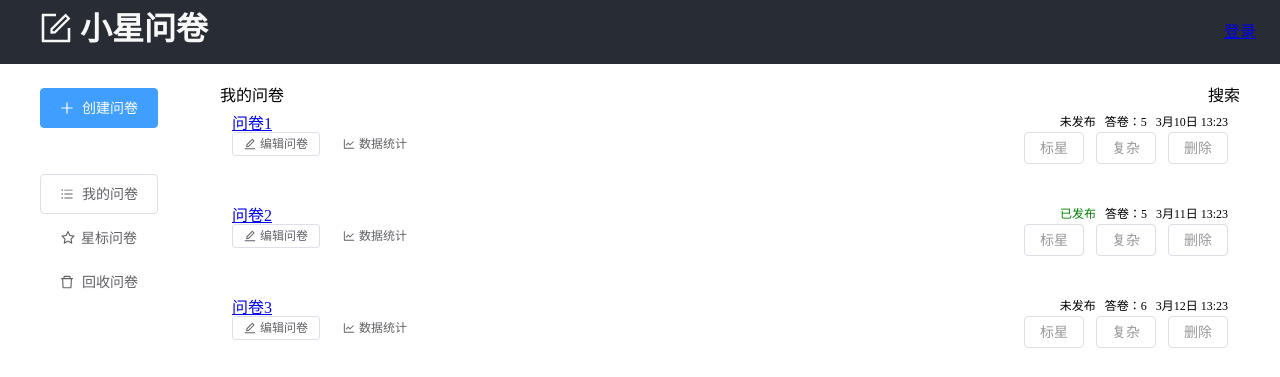
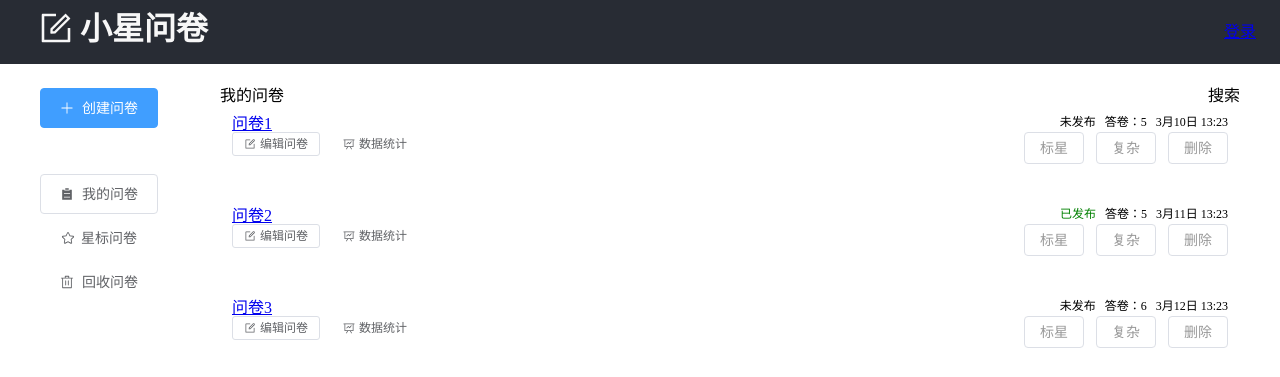
Before and after one commit to xing-6464/v-questionnaire-star, a Vue app: page /manage/list in a window 1280 px wide. Shown: the top 377 px of the page. Built offline with nearby package versions, Linux system fonts and the light colour scheme.

Commit message:
fix(icon): 修复element组件中使用antdesign图标库出现的bug

```diff
--- a/components.d.ts
+++ b/components.d.ts
@@ -11,11 +11,8 @@ declare module 'vue' {
     ElDivider: typeof import('element-plus/es')['ElDivider']
     ElFooter: typeof import('element-plus/es')['ElFooter']
     ElHeader: typeof import('element-plus/es')['ElHeader']
-    ElIcon: typeof import('element-plus/es')['ElIcon']
-    ElImage: typeof import('element-plus/es')['ElImage']
     ElMain: typeof import('element-plus/es')['ElMain']
     ElSpace: typeof import('element-plus/es')['ElSpace']
-    ElText: typeof import('element-plus/es')['ElText']
     Logo: typeof import('./src/components/Logo.vue')['default']
     QuestionCard: typeof import('./src/components/QuestionCard.vue')['default']
     RouterLink: typeof import('vue-router')['RouterLink']
--- a/src/App.vue
+++ b/src/App.vue
@@ -1,7 +1,3 @@
 <template>
   <router-view></router-view>
 </template>
-
-<script setup lang="ts">
-import { RouterView } from 'vue-router'
-</script>
--- a/src/components/QuestionCard.vue
+++ b/src/components/QuestionCard.vue
@@ -2,32 +2,23 @@
   <div class="container">
     <div class="title">
       <div class="left">
-        <a href="#">{{ props.data.title }}</a>
+        <a href="#">{{ title }}</a>
       </div>
       <div class="right">
-        <span v-if="props.data.isPublished" :style="{ color: 'green' }">已发布</span>
+        <span v-if="isPublished" :style="{ color: 'green' }">已发布</span>
         <span v-else>未发布</span>
         &nbsp;
-        <span>答卷：{{ props.data.answerCount }}</span>
+        <span>答卷：{{ answerCount }}</span>
         &nbsp;
-        <span>{{ props.data.createdAt }}</span>
+        <span>{{ createdAt }}</span>
       </div>
     </div>
     <div class="button-container">
       <div class="left">
-        <el-button
-          :icon="h(EditOutlined)"
-          size="small"
-          @click="() => router.push(`/question/edit/${props.data._id}`)"
-        >
+        <el-button :icon="Edit" size="small" @click="() => router.push(`/question/edit/${_id}`)">
           编辑问卷
         </el-button>
-        <el-button
-          :icon="h(LineChartOutlined)"
-          size="small"
-          text
-          @click="() => router.push(`/question/stat/${props.data._id}`)"
-        >
+        <el-button :icon="DataLine" size="small" text @click="routerPush(_id)">
           数据统计
         </el-button>
       </div>
@@ -41,12 +32,11 @@
 </template>
 
 <script setup lang="ts">
-import { h } from 'vue'
+import { nextTick } from 'vue'
 import { useRouter } from 'vue-router'
-import { EditOutlined, LineChartOutlined } from '@ant-design/icons-vue'
+import { Edit, DataLine } from '@element-plus/icons-vue'
 
 type PropsType = {
-  data: {
   _id: string
   title: string
   isStar: boolean
@@ -54,9 +44,13 @@ type PropsType = {
   answerCount: number
   createdAt: string
 }
-}
 const props = defineProps<PropsType>()
 const router = useRouter()
+
+async function routerPush(_id: string) {
+  await nextTick()
+  router.push(`/question/stat/${_id}`)
+}
 </script>
 
 <style scoped lang="scss">
--- a/src/layouts/ManageLayout.vue
+++ b/src/layouts/ManageLayout.vue
@@ -2,43 +2,53 @@
   <div class="container">
     <div class="left">
       <el-space direction="vertical">
-        <el-button type="primary" size="large" :icon="h(PlusOutlined)">创建问卷</el-button>
+        <el-button type="primary" size="large" :icon="Plus">创建问卷</el-button>
         <el-divider></el-divider>
         <el-button
           :type="route.path.startsWith('/manage/list') ? 'default' : 'text'"
           size="large"
-          :icon="h(BarsOutlined)"
-          @click="() => router.push('/manage/list')"
-          >我的问卷</el-button
+          :icon="List"
+          @click="routerPath('/manage/list')"
         >
+          我的问卷
+        </el-button>
         <el-button
           :type="route.path.startsWith('/manage/star') ? 'default' : 'text'"
-          :icon="h(StarOutlined)"
-          @click="() => router.push('/manage/star')"
-          >星标问卷</el-button
+          :icon="Star"
+          @click="routerPath('/manage/star')"
         >
+          星标问卷
+        </el-button>
         <el-button
           :type="route.path.startsWith('/manage/trash') ? 'default' : 'text'"
           size="large"
-          :icon="h(DeleteOutlined)"
-          @click="() => router.push('/manage/trash')"
-          >回收问卷</el-button
+          :icon="Delete"
+          @click="routerPath('/manage/trash')"
         >
+          回收问卷
+        </el-button>
       </el-space>
     </div>
     <div class="right">
-      <router-view />
+      <router-view v-slot="{ Component }">
+        <keep-alive>
+          <component :is="Component" />
+        </keep-alive>
+      </router-view>
     </div>
   </div>
 </template>
 
 <script setup lang="ts">
-import { h } from 'vue'
-import { useRoute, useRouter, RouterView } from 'vue-router'
-import { PlusOutlined, BarsOutlined, StarOutlined, DeleteOutlined } from '@ant-design/icons-vue'
+import { useRoute, useRouter } from 'vue-router'
+import { Star, Plus, List, Delete } from '@element-plus/icons-vue'
 
 const router = useRouter()
 const route = useRoute()
+
+function routerPath(url: string) {
+  router.push(url)
+}
 </script>
 
 <style scoped lang="scss">
--- a/src/layouts/QuestionLayout.vue
+++ b/src/layouts/QuestionLayout.vue
@@ -1,5 +1,6 @@
 <template>
   <div>Question</div>
+
   <router-view></router-view>
 </template>
 
--- a/src/views/Trash.vue
+++ b/src/views/Trash.vue
@@ -1,5 +1,5 @@
 <template>
-  <div></div>
+  <div>hello</div>
 </template>
 
 <script setup lang="ts"></script>
--- a/src/views/manage/List.vue
+++ b/src/views/manage/List.vue
@@ -8,7 +8,14 @@
   <div class="content">
     <template v-if="questionList.length > 0">
       <template v-for="item in questionList" :key="item._id">
-        <QuestionCard :data="item" />
+        <QuestionCard
+          :_id="item._id"
+          :answer-count="item.answerCount"
+          :created-at="item.createdAt"
+          :is-published="item.isPublished"
+          :is-star="item.isStar"
+          :title="item.title"
+        />
       </template>
     </template>
   </div>
@@ -17,8 +24,8 @@
 
 <script setup lang="ts">
 import QuestionCard from '@/components/QuestionCard.vue'
+import { useTitle } from '@vueuse/core'
 import { ref } from 'vue'
-import { useTitle } from '@vueuse/core'
 const rawQuestionList = [
   {
     _id: 'q1',
--- a/src/views/manage/Star.vue
+++ b/src/views/manage/Star.vue
@@ -1,5 +1,5 @@
 <template>
-  <div></div>
+  <div>hello</div>
 </template>
 
 <script setup lang="ts"></script>
--- a/tsconfig.app.json
+++ b/tsconfig.app.json
@@ -1,5 +1,5 @@
 {
-  "extends": "@vue/tsconfig/tsconfig.dom.json",
+  "extends": "./node_modules/@vue/tsconfig/tsconfig.dom.json",
   "include": ["env.d.ts", "src/**/*", "src/**/*.vue"],
   "exclude": ["src/**/__tests__/*"],
   "compilerOptions": {
--- a/tsconfig.node.json
+++ b/tsconfig.node.json
@@ -1,5 +1,5 @@
 {
-  "extends": "@tsconfig/node20/tsconfig.json",
+  "extends": "./node_modules/@tsconfig/node20/tsconfig.json",
   "include": [
     "vite.config.*",
     "vitest.config.*",
```
Lines whose indentation alone changed are shown as unchanged.
